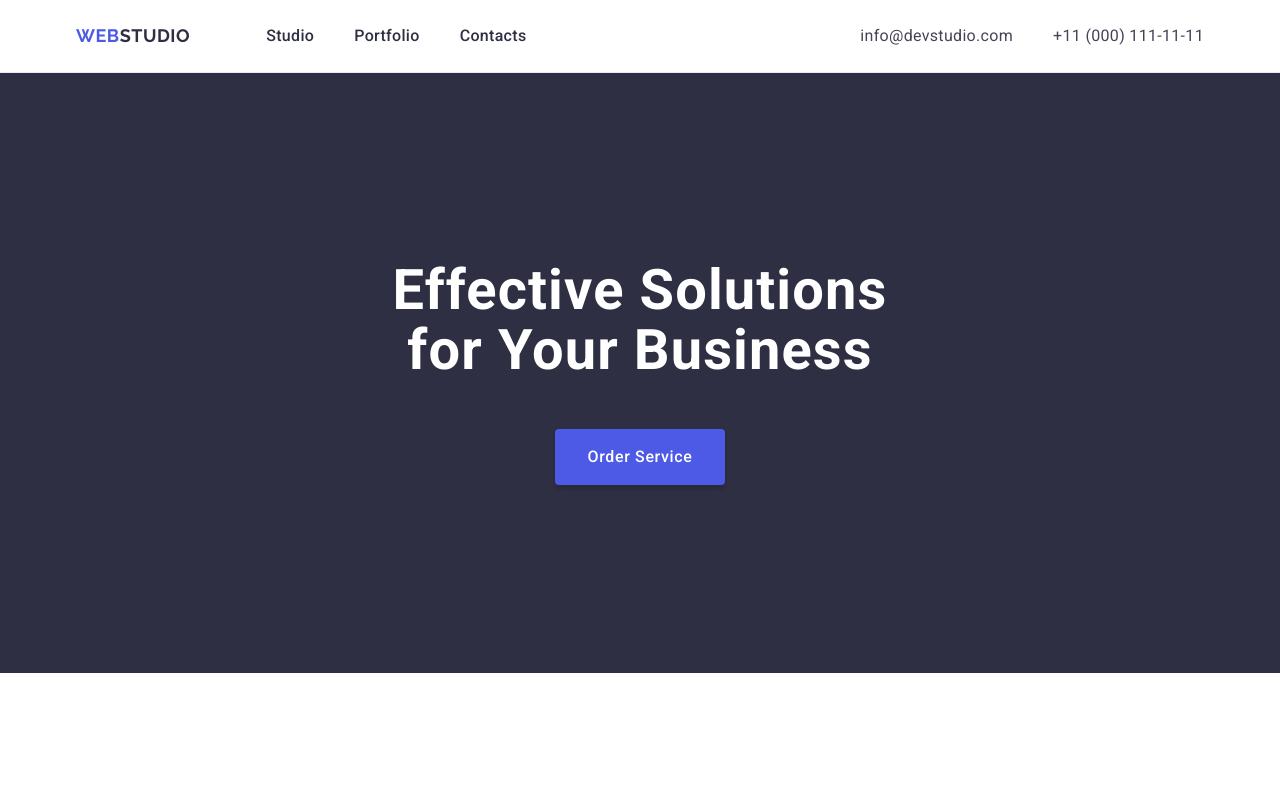
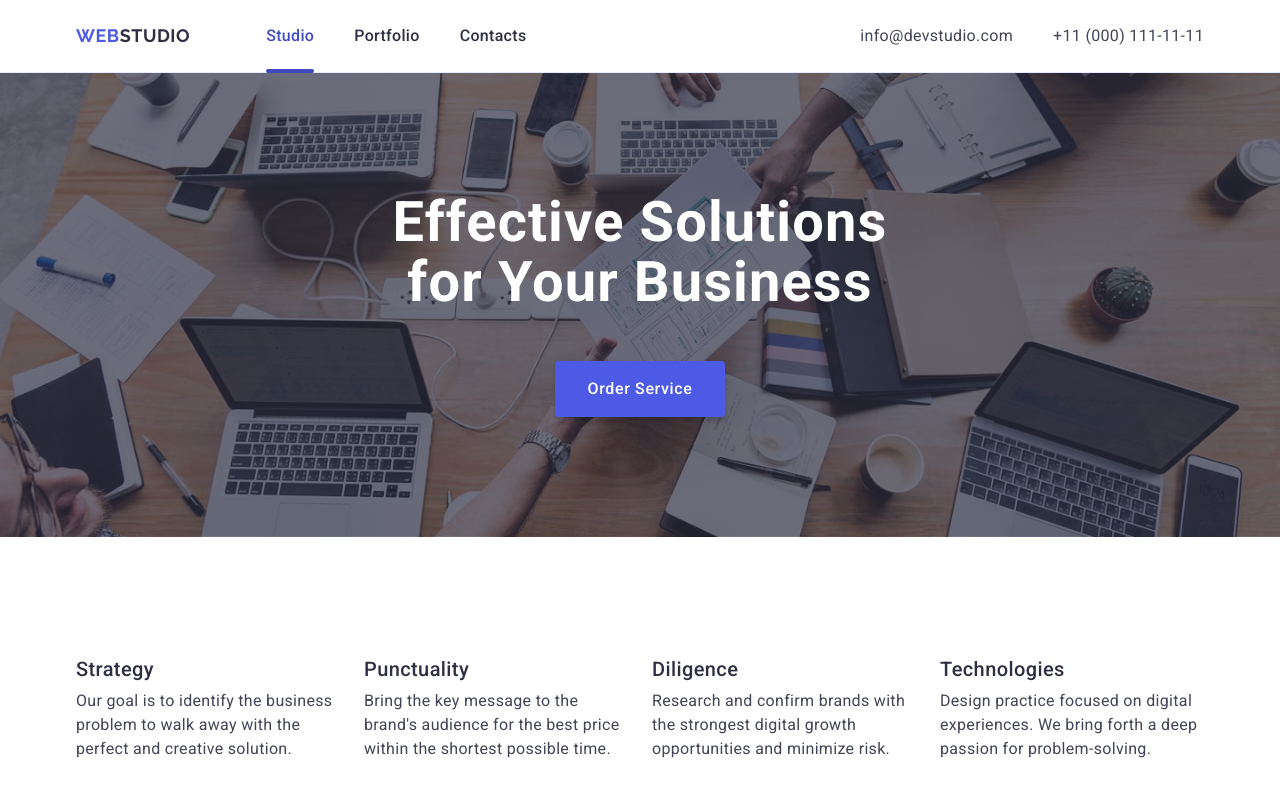
Before and after one commit to DenysTryshkin/goit-markup-hw-04-html-css, a plain HTML site: page index.html in a window 1280 px wide. Shown: the top 789 px of the page. Drawn offline with nearby package versions, Linux system fonts and the light colour scheme.

Commit message:
added header and hero styles

```diff
--- a/css/styles.css
+++ b/css/styles.css
@@ -113,6 +113,22 @@
     color: var(--ocean);
 }
 
+.nav-link.active{
+    color: var(--ocean)
+}
+
+.nav-link.active::after {
+    content: "";
+    position: absolute;
+    bottom: -1px;
+    left: 0;
+    width: 100%;
+    height: 4px;
+    border-radius: 2px;
+    background-color: var(--ocean);
+
+}
+
 .nav-list {
     display: flex;
     align-items: center;
@@ -120,6 +136,8 @@
 }
 
 .nav-link {
+    display: inline-block;
+    position: relative;
     font-weight: 500;
     font-size: 16px;
     line-height: 1.5;
@@ -151,7 +169,12 @@
 /* hero */
 .hero {
     background: var(--navy-blue);
-    padding: 188px 0;
+    max-width: 1440px;
+    background-image: linear-gradient(rgba(46, 47, 66, 0.7), rgb(46, 47, 66, 0.7)), url("../images/hero-image.jpg");
+    background-size: cover;
+    background-repeat: no-repeat;
+    background-position: center;
+    margin: 0 auto;
 }
 
 .hero-title {
--- a/index.html
+++ b/index.html
@@ -29,7 +29,7 @@
           >
           <ul class="nav-list">
             <li class="nav-item">
-              <a href="#studio" class="nav-link">Studio</a>
+              <a href="#studio" class="nav-link active">Studio</a>
             </li>
             <li class="nav-item">
               <a href="#portfolio" class="nav-link">Portfolio</a>
```
